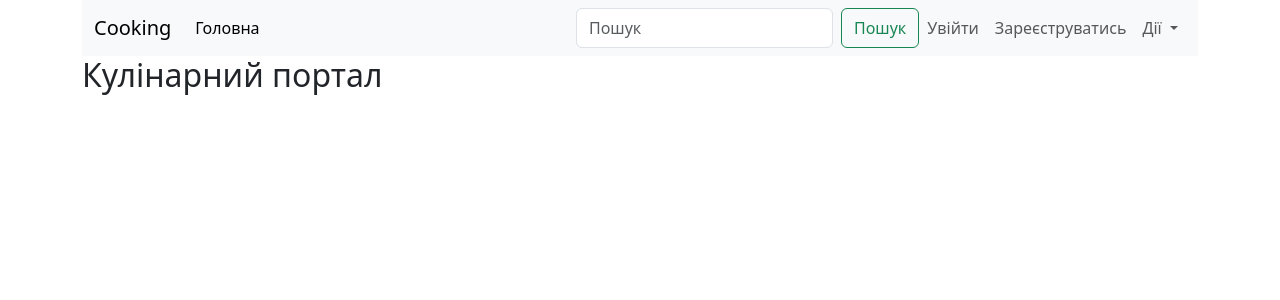
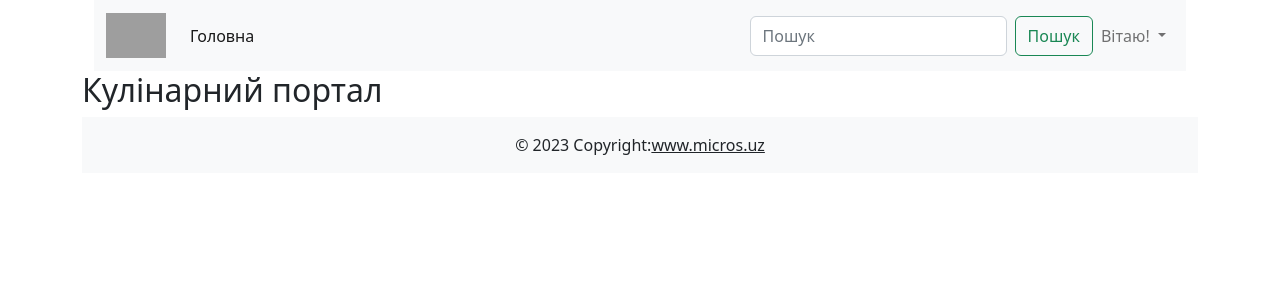
Before and after one commit to saywin/culinary-portal, a Django app: page / in a window 1280 px wide. Shown: the top 300 px of the page. Run offline with Django 5.2, Linux system fonts and the light colour scheme; data that the repository does not hold is empty; grey boxes are pictures that could not be loaded.

Commit message:
create footer, navbar, pasts_list, sitebar html

```diff
--- /dev/null
+++ b/cooking/templates/cooking/components/_sidebar.html
@@ -0,0 +1,5 @@
+<div class="list-group">
+	{% for category in categories %}
+		<a href="{% url "cooking:category_list" category.pk %}" class="list-group-item list-group-item-action">{{ category.title }}</a>
+	{% endfor %}
+</div>
--- a/templates/base.html
+++ b/templates/base.html
@@ -1,3 +1,5 @@
+{% load static %}
+
 <!doctype html>
 <html lang="en">
 <head>
@@ -5,69 +7,24 @@
 	<meta name="viewport"
 	      content="width=device-width, user-scalable=no, initial-scale=1.0, maximum-scale=1.0, minimum-scale=1.0">
 	<meta http-equiv="X-UA-Compatible" content="ie=edge">
-	<link href="https://cdn.jsdelivr.net/npm/bootstrap@5.3.3/dist/css/bootstrap.min.css" rel="stylesheet"
-	      integrity="sha384-QWTKZyjpPEjISv5WaRU9OFeRpok6YctnYmDr5pNlyT2bRjXh0JMhjY6hW+ALEwIH" crossorigin="anonymous">
-	<title>Document</title>
+	<link href="https://cdn.jsdelivr.net/npm/bootstrap@5.2.3/dist/css/bootstrap.min.css" rel="stylesheet"
+	      integrity="sha384-rbsA2VBKQhggwzxH7pPCaAqO46MgnOM80zW1RWuH61DGLwZJEdK2Kadq2F9CUG65" crossorigin="anonymous">
+	<title>{{ title }}</title>
+	<link rel="icon" href="{% static "img/logo.jpg" %}">
 </head>
 <body>
 <div class="container">
-	<header>
-		<nav class="navbar navbar-expand-lg bg-body-tertiary">
-			<div class="container-fluid">
-				<a class="navbar-brand" href="#">Cooking</a>
-				<button class="navbar-toggler" type="button" data-bs-toggle="collapse"
-				        data-bs-target="#navbarSupportedContent"
-				        aria-controls="navbarSupportedContent" aria-expanded="false" aria-label="Toggle navigation">
-					<span class="navbar-toggler-icon"></span>
-				</button>
-				<div class="collapse navbar-collapse" id="navbarSupportedContent">
-					<ul class="navbar-nav me-auto mb-2 mb-lg-0">
-						<li class="nav-item">
-							<a class="nav-link active" aria-current="page" href="#">Головна</a>
-						</li>
-					</ul>
-					<form class="d-flex" role="search">
-						<input class="form-control me-2" type="search" placeholder="Пошук" aria-label="Search">
-						<button class="btn btn-outline-success" type="submit">Пошук</button>
-						<div class="collapse navbar-collapse" id="navbarSupportedContent">
-							<ul class="navbar-nav me-auto mb-2 mb-lg-0">
-								<li class="nav-item">
-									<a class="nav-link" href="#">Увійти</a>
-								</li>
-								<li class="nav-item">
-									<a class="nav-link" href="#">Зареєструватись</a>
-								</li>
-								<li class="nav-item dropdown">
-									<a class="nav-link dropdown-toggle" href="#" role="button" data-bs-toggle="dropdown"
-									   aria-expanded="false">
-										Дії
-									</a>
-									<ul class="dropdown-menu">
-										<li><a class="dropdown-item" href="#">Моя сторінка</a></li>
-										<li><a class="dropdown-item" href="#">Додати статтю</a></li>
-										<li>
-											<hr class="dropdown-divider">
-										</li>
-										<li><a class="dropdown-item" href="#">Вийти</a></li>
-									</ul>
-								</li>
-							</ul>
-						</div>
-					</form>
-				</div>
-			</div>
-		</nav>
-
-	</header>
+	<!--   Header-->
+	{% include "components/_navbar.html" %}
+	<!-- Main body-->
 	<main>
-		{% block main %}
-		{% endblock %}
-
+		{% block main %} {% endblock %}
 	</main>
-
+	<!-- Footer-->
+	{% include "components/_footer.html" %}
 </div>
-<script src="https://cdn.jsdelivr.net/npm/bootstrap@5.3.3/dist/js/bootstrap.bundle.min.js"
-        integrity="sha384-YvpcrYf0tY3lHB60NNkmXc5s9fDVZLESaAA55NDzOxhy9GkcIdslK1eN7N6jIeHz"
+<script src="https://cdn.jsdelivr.net/npm/bootstrap@5.2.3/dist/js/bootstrap.bundle.min.js"
+        integrity="sha384-kenU1KFdBIe4zVF0s0G1M5b4hcpxyD9F7jL+jjXkk+Q2h455rYXK/7HAuoJl+0I4"
         crossorigin="anonymous"></script>
 </body>
 </html>
--- /dev/null
+++ b/templates/components/_footer.html
@@ -0,0 +1,5 @@
+<footer class="bg-light text-center text-lg-start">
+	<div class="text-center p-3" style="background-color: rgba(0, 0, 0, 0);">© 2023 Copyright:<a class="text-dark"
+	                                                                                             href="https://mdbootstrap.com/">www.micros.uz</a>
+	</div>
+</footer>
--- /dev/null
+++ b/templates/components/_navbar.html
@@ -0,0 +1,44 @@
+{% load static %}
+
+<header>
+	<div class="container">
+		<nav class="navbar navbar-expand-lg bg-light">
+			<div class="container-fluid">
+				<a class="navbar-brand" href="#!">
+					<img src="{% static "img/logo.jpg" %}" width="60" alt="">
+				</a>
+				<button class="navbar-toggler" type="button" data-bs-toggle="collapse" data-bs-target="#navbarSupportedContent"
+				        aria-controls="navbarSupportedContent" aria-expanded="false" aria-label="Перемикач навігації"><span
+						class="navbar-toggler-icon"></span></button>
+				<div class="collapse navbar-collapse" id="navbarSupportedContent">
+					<ul class="navbar-nav me-auto mb-2 mb-lg-0">
+						<li class="nav-item"><a class="nav-link active" aria-current="page" href="{% url "cooking:index" %}">Головна</a></li>
+					</ul>
+					<div class="d-flex">
+						<form class="d-flex" role="search" method="get" action="#!">
+							<input name="q" class="form-control me-2" type="search" placeholder="Пошук" aria-label="Пошук">
+							<button class="btn btn-outline-success" type="submit">Пошук</button>
+						</form>
+						<ul class="navbar-nav me-auto mb-2 mb-lg-0">
+							<!--  Users-->
+							<li class="nav-item dropdown">
+								<a class="nav-link dropdown-toggle" href="#" id="navbarDropdown" role="button"
+								   data-bs-toggle="dropdown" aria-expanded="false">
+									Вітаю!
+								</a>
+								<ul class="dropdown-menu" aria-labelledby="navbarDropdown">
+									<li><a class="dropdown-item" href="#!">Моя сторінка</a></li>
+									<li><a class="dropdown-item" href="#!">Додати статтю</a></li>
+									<li>
+										<hr class="dropdown-divider">
+									</li>
+									<li><a class="dropdown-item" href="#!">Вихід</a></li>
+								</ul>
+							</li>
+						</ul>
+					</div>
+				</div>
+			</div>
+		</nav>
+	</div>
+</header>
```
Also changed, not shown: cooking/templates/cooking/components/_posts_list.html (added, +7 -0 lines).
